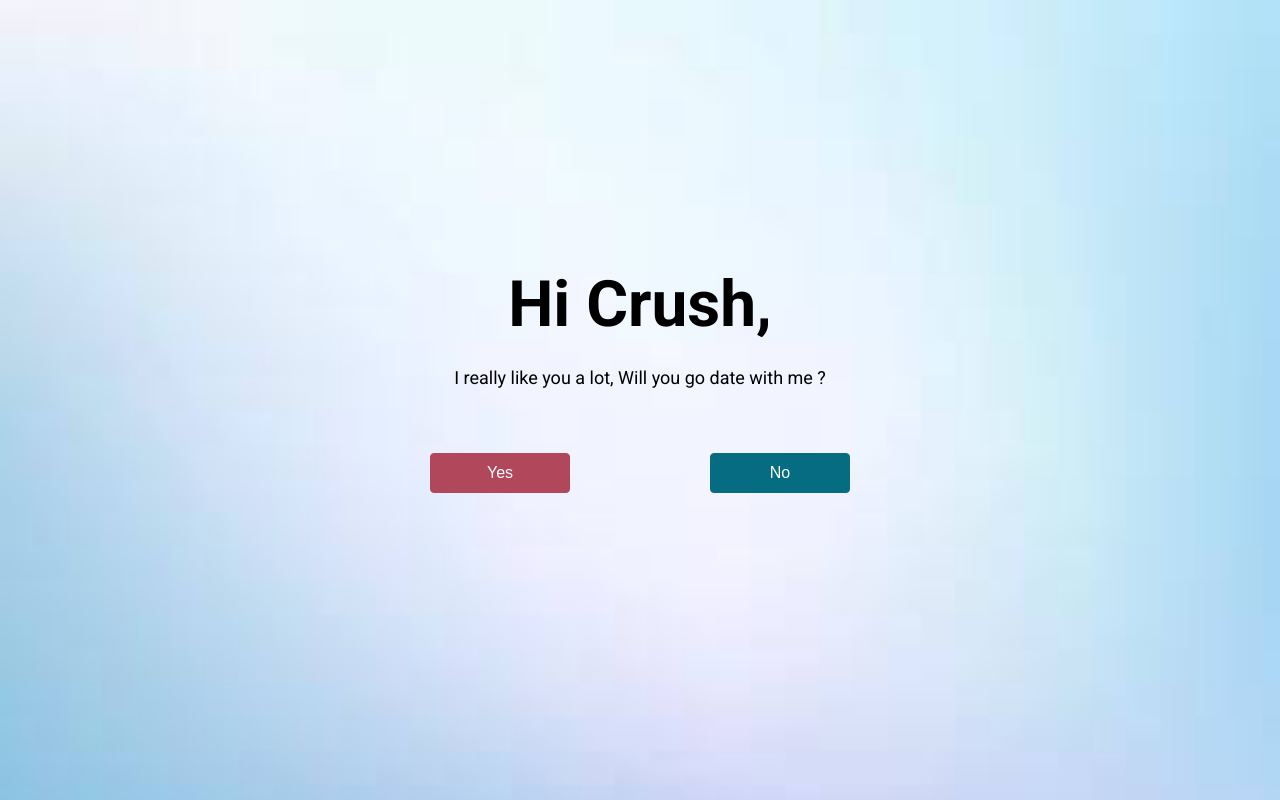
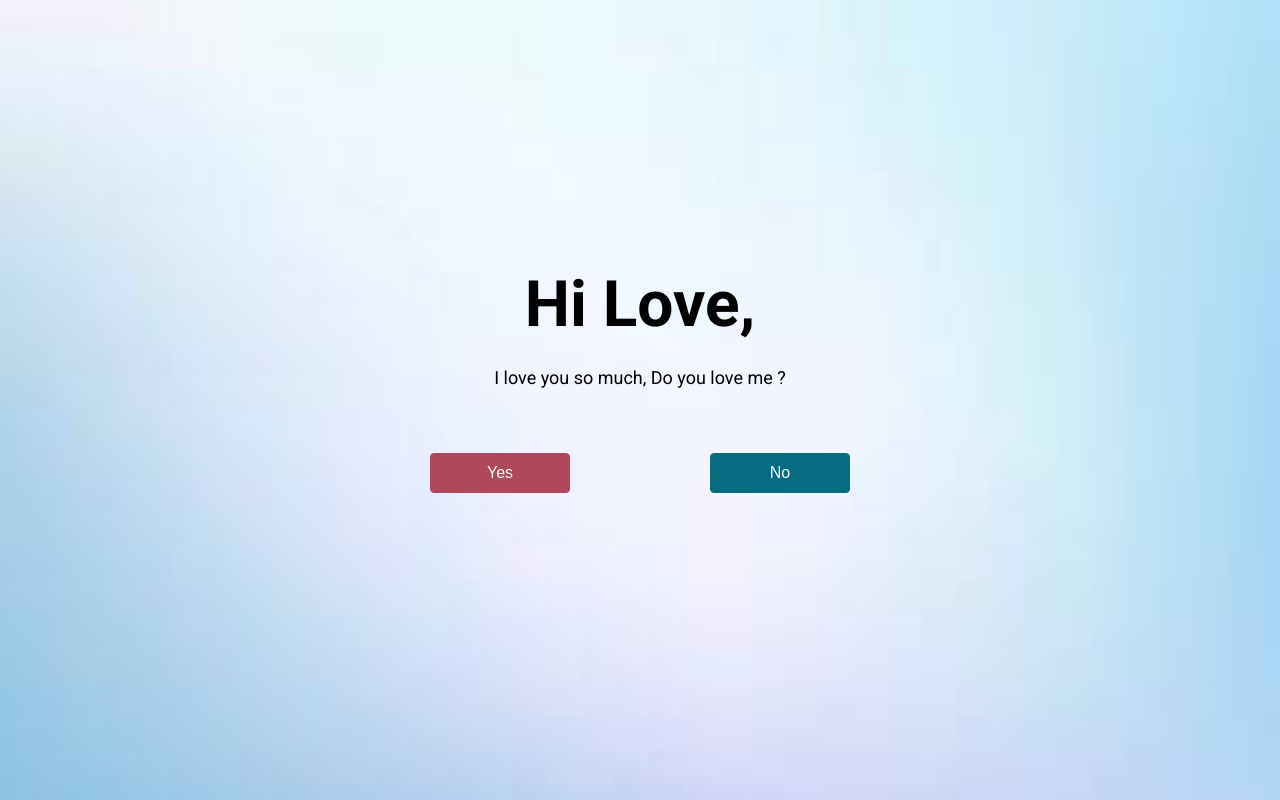
Before and after one commit to roynaldoktaviano/ask-crush, a plain HTML site: page index.html in a window 1280 px wide. Drawn offline with Linux system fonts and the light colour scheme; some packages are replaced by stand-ins of ours; a script that the page names is missing; a web font is replaced by a local one.

Commit message:
Update index.html

```diff
--- a/index.html
+++ b/index.html
@@ -16,9 +16,9 @@
 
         <div class="card">
             <div class="card-header">
-                <h1>Hi Crush, </h1>
+                <h1>Hi Love, </h1>
             </div>
-            <p class="paragraf">I really like you a lot, Will you go date with me ?</p>
+            <p class="paragraf">I love you so much, Do you love me ?</p>
             <div class="card-body" id="buttonContainer">
                 <button class="btn btn-pink btn-area text-white" id="siButton">Yes</button>
                 <button class="btn btn-blue btn-area text-white" id="noButton">No</button>
```
